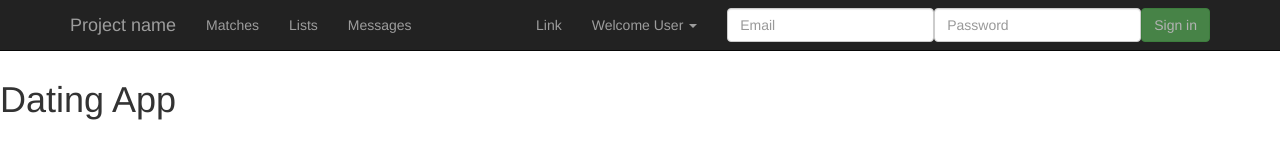
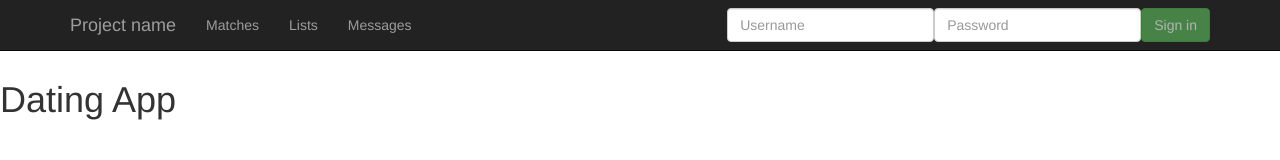
Before and after one commit to bazucas/DatingAppNetCore, an Angular app in the folder SPA/: page / in a window 1280 px wide. Shown: the top 160 px of the page. Built offline with nearby package versions, Linux system fonts and the light colour scheme.

Commit message:
CORS and logout working

```diff
--- a/SPA/src/app/nav/nav.component.html
+++ b/SPA/src/app/nav/nav.component.html
@@ -16,9 +16,9 @@
           <li><a href="#">Messages</a></li>
         </ul>
 
-        <form #loginForm="ngForm" class="navbar-form navbar-right" (ngSubmit)="login()">
+        <form *ngIf="!loggedIn()" #loginForm="ngForm" class="navbar-form navbar-right" (ngSubmit)="login()">
           <div class="form-group">
-            <input type="text" placeholder="Email" class="form-control" required name="username" [(ngModel)]="model.username">
+            <input type="text" placeholder="Username" class="form-control" required name="username" [(ngModel)]="model.username">
           </div>
           <div class="form-group">
             <input type="password" placeholder="Password" class="form-control" required name="password" [(ngModel)]="model.password">
@@ -26,15 +26,15 @@
           <button type="submit" [disabled]="!loginForm.valid" class="btn btn-success">Sign in</button>
         </form>
 
-        <ul class="nav navbar-nav navbar-right">
-          <li><a href="#">Link</a></li>
+        <ul *ngIf="loggedIn()" class="nav navbar-nav navbar-right">
+          <li><a (click)="logout()">Logout</a></li>
           <li class="dropdown">
             <a href="#" class="dropdown-toggle" data-toggle="dropdown" role="button"
             aria-haspopup="true" aria-expanded="false">Welcome User <span class="caret"></span></a>
             <ul class="dropdown-menu">
               <li><a href="#"><i class="fa fa-user"></i>>Edit Profile</a></li>
               <li role="separator" class="divider"></li>
-              <li><a href="#"><i class="fa fa-sign-out"></i>Logout</a></li>
+              <li><a (click)="logout()"><i class="fa fa-sign-out"></i>Logout</a></li>
             </ul>
           </li>
         </ul>
--- a/SPA/src/app/nav/nav.component.ts
+++ b/SPA/src/app/nav/nav.component.ts
@@ -7,7 +7,7 @@ import { Component, OnInit } from '@angular/core';
   styleUrls: ['./nav.component.css']
 })
 export class NavComponent implements OnInit {
-  model: any = [];
+  model: any = {};
 
   constructor(private authService: AuthService) { }
 
@@ -21,4 +21,15 @@ export class NavComponent implements OnInit {
       console.log('Failed to login');
     });
   }
+
+  logout() {
+    this.authService.userToken = null;
+    localStorage.removeItem('token');
+    console.log('logged out');
+  }
+
+  loggedIn() {
+    const token = localStorage.getItem('token');
+    return !!token;
+  }
 }
```
Also changed, not shown: 5 other files (tests, documents, lock files or other folders).
